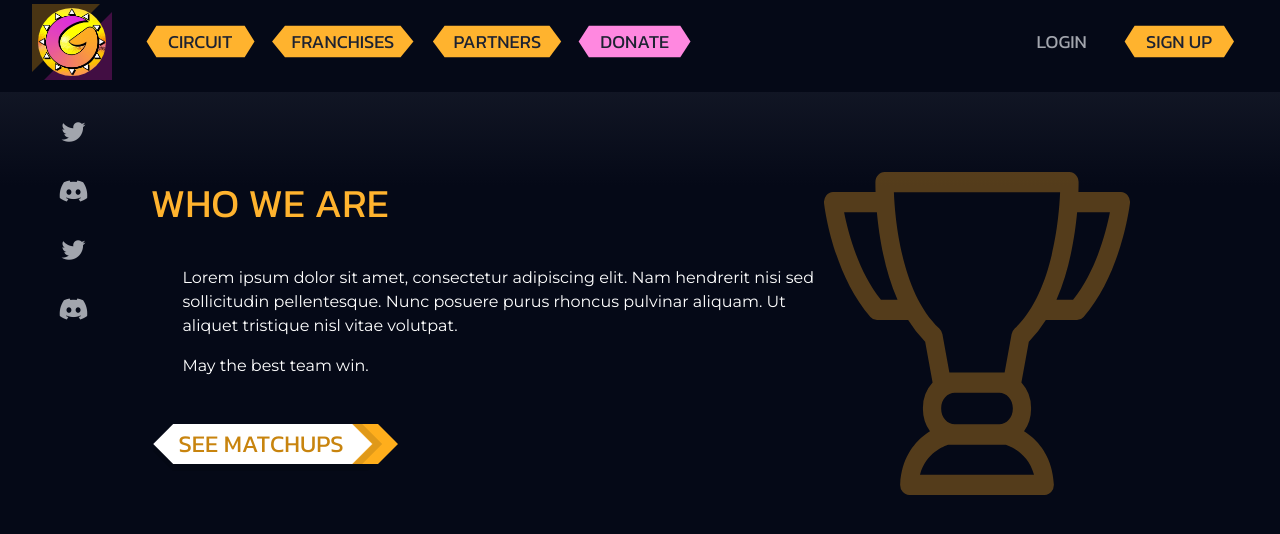
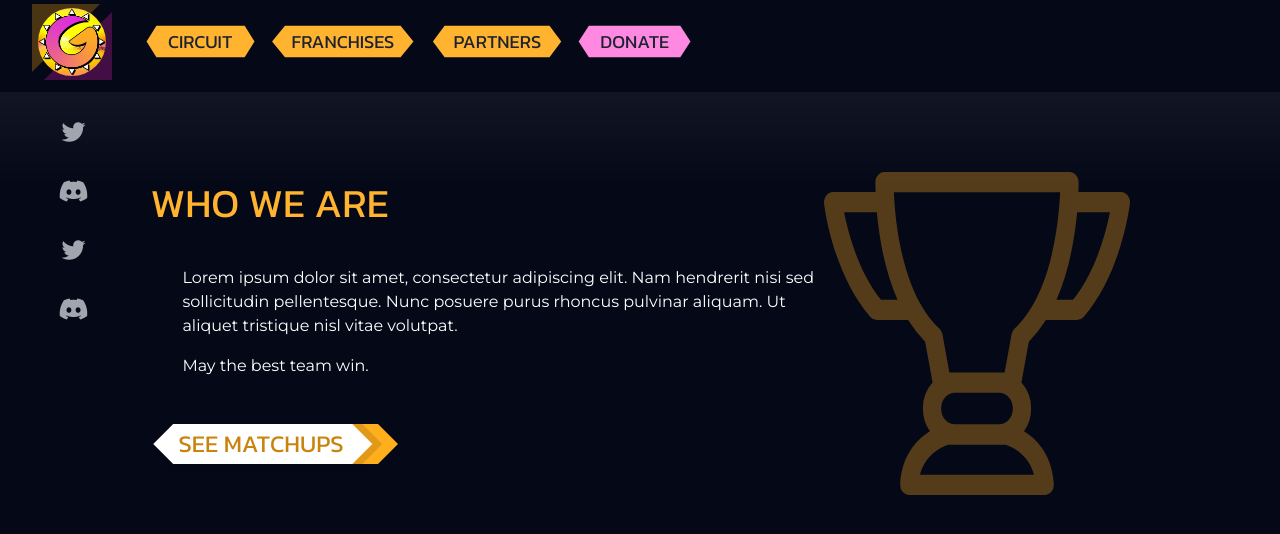
Before and after one commit to AnaleeRose/ghe_front, a React (Create React App) app: page / in a window 1280 px wide. Shown: the top 534 px of the page. Built offline with nearby package versions, Linux system fonts and the light colour scheme; what @g-loot/react-tournament-brackets would draw is missing.

Commit message:
header now passes page name where possible

```diff
--- a/src/components/Header.jsx
+++ b/src/components/Header.jsx
@@ -10,15 +10,14 @@ export function Header(props) {
     let type = (props.type == null) ? "default" : props.type
     switch (type) {
         case "default":
-            return <MainHeader />
+            return <MainHeader pageName={props.pageName ? props.pageName : false} />
 
         default:
             return <></>;
     }
 
 }
-
-export function MainHeader() {
+export function MainHeader(props) {
 
     return (
         <>
@@ -32,7 +31,7 @@ export function MainHeader() {
                 <SocialMedia type="header" />
                 <Nav />
             </div>
-            <LoginSignup />
+            <LoginSignup type="popupVer" pageName={props.pageName} />
         </header>
         </>
       );
```
